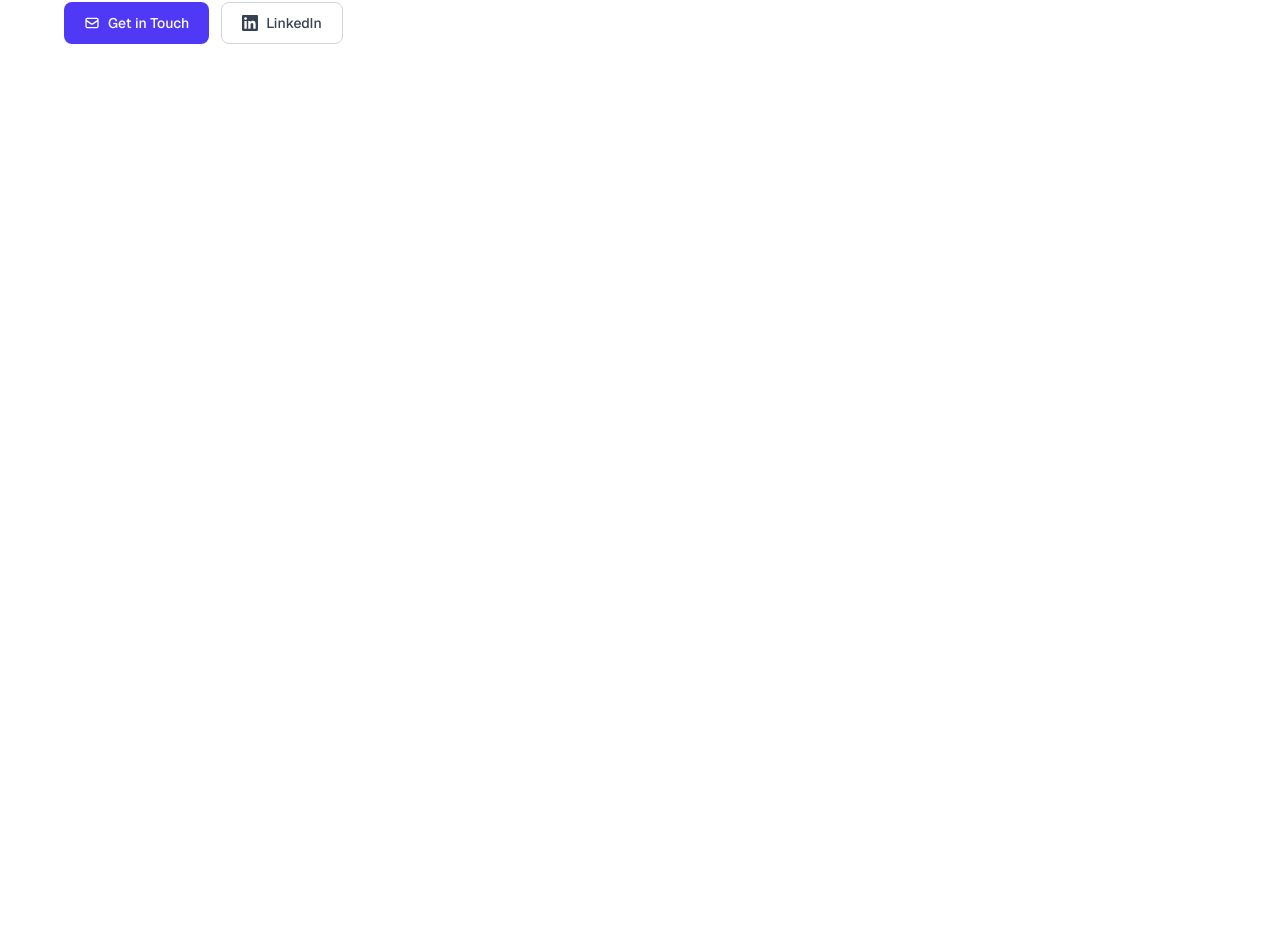
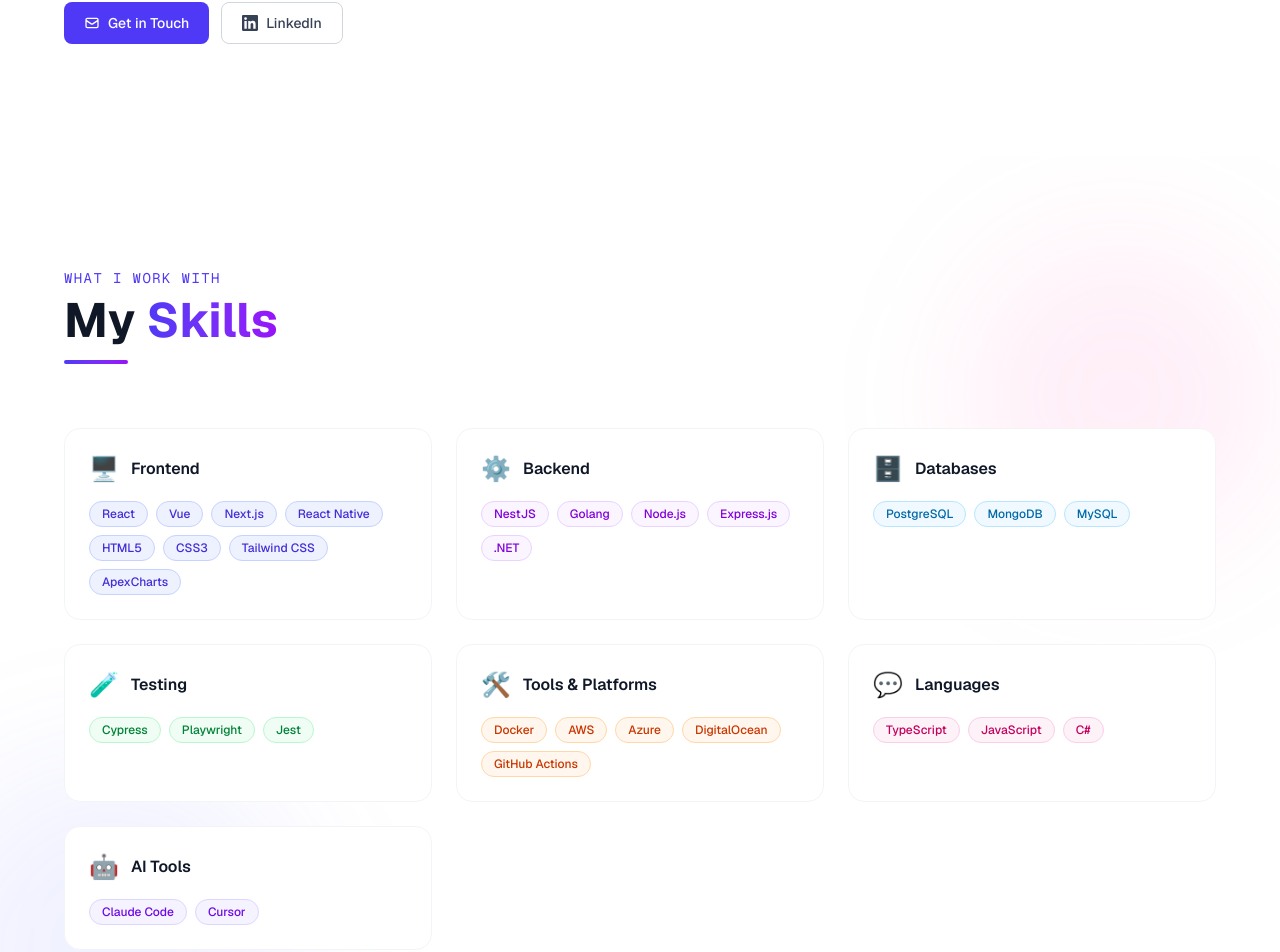
Before and after one commit to georgeaguilar/my-portfolio, a Next.js app: page / in a window 1280 px wide. Shown: the part 1443-2395 px from the top of the page. Before the commit the page ends 1599 px from the top, so only its background shows below. Built offline with nearby package versions, Linux system fonts and the light colour scheme.

Commit message:
feat: add Skills section with categorized tech badges

```diff
--- a/src/app/page.tsx
+++ b/src/app/page.tsx
@@ -1,6 +1,7 @@
 import Navbar from "@/components/Navbar";
 import Hero from "@/components/Hero";
 import About from "@/components/About";
+import Skills from "@/components/Skills";
 
 export default function Home() {
   return (
@@ -9,6 +10,7 @@
       <main>
         <Hero />
         <About />
+        <Skills />
       </main>
     </>
   );
--- /dev/null
+++ b/src/components/Skills.tsx
@@ -0,0 +1,117 @@
+const skillCategories = [
+  {
+    title: "Frontend",
+    icon: "🖥️",
+    color: "indigo",
+    skills: ["React", "Vue", "Next.js", "React Native", "HTML5", "CSS3", "Tailwind CSS", "ApexCharts"],
+  },
+  {
+    title: "Backend",
+    icon: "⚙️",
+    color: "purple",
+    skills: ["NestJS", "Golang", "Node.js", "Express.js", ".NET"],
+  },
+  {
+    title: "Databases",
+    icon: "🗄️",
+    color: "sky",
+    skills: ["PostgreSQL", "MongoDB", "MySQL"],
+  },
+  {
+    title: "Testing",
+    icon: "🧪",
+    color: "green",
+    skills: ["Cypress", "Playwright", "Jest"],
+  },
+  {
+    title: "Tools & Platforms",
+    icon: "🛠️",
+    color: "orange",
+    skills: ["Docker", "AWS", "Azure", "DigitalOcean", "GitHub Actions"],
+  },
+  {
+    title: "Languages",
+    icon: "💬",
+    color: "pink",
+    skills: ["TypeScript", "JavaScript", "C#"],
+  },
+  {
+    title: "AI Tools",
+    icon: "🤖",
+    color: "violet",
+    skills: ["Claude Code", "Cursor"],
+  },
+];
+
+const colorMap: Record<string, string> = {
+  indigo: "bg-indigo-50 dark:bg-indigo-950/40 text-indigo-700 dark:text-indigo-300 border-indigo-200 dark:border-indigo-800",
+  purple: "bg-purple-50 dark:bg-purple-950/40 text-purple-700 dark:text-purple-300 border-purple-200 dark:border-purple-800",
+  sky:    "bg-sky-50 dark:bg-sky-950/40 text-sky-700 dark:text-sky-300 border-sky-200 dark:border-sky-800",
+  green:  "bg-green-50 dark:bg-green-950/40 text-green-700 dark:text-green-300 border-green-200 dark:border-green-800",
+  orange: "bg-orange-50 dark:bg-orange-950/40 text-orange-700 dark:text-orange-300 border-orange-200 dark:border-orange-800",
+  pink:   "bg-pink-50 dark:bg-pink-950/40 text-pink-700 dark:text-pink-300 border-pink-200 dark:border-pink-800",
+  violet: "bg-violet-50 dark:bg-violet-950/40 text-violet-700 dark:text-violet-300 border-violet-200 dark:border-violet-800",
+};
+
+const cardBorderMap: Record<string, string> = {
+  indigo: "hover:border-indigo-300 dark:hover:border-indigo-700",
+  purple: "hover:border-purple-300 dark:hover:border-purple-700",
+  sky:    "hover:border-sky-300 dark:hover:border-sky-700",
+  green:  "hover:border-green-300 dark:hover:border-green-700",
+  orange: "hover:border-orange-300 dark:hover:border-orange-700",
+  pink:   "hover:border-pink-300 dark:hover:border-pink-700",
+  violet: "hover:border-violet-300 dark:hover:border-violet-700",
+};
+
+export default function Skills() {
+  return (
+    <section id="skills" className="relative py-28 px-6 overflow-hidden">
+      {/* Background blobs */}
+      <div className="absolute -bottom-20 -left-20 w-96 h-96 rounded-full bg-indigo-400/10 dark:bg-indigo-600/10 blur-3xl pointer-events-none" />
+      <div className="absolute top-20 right-0 w-80 h-80 rounded-full bg-pink-400/10 dark:bg-pink-600/10 blur-3xl pointer-events-none" />
+
+      <div className="max-w-6xl mx-auto">
+        {/* Section title */}
+        <div className="mb-16 animate-fade-in-up">
+          <p className="text-sm font-mono text-indigo-600 dark:text-indigo-400 tracking-widest uppercase mb-2">
+            What I work with
+          </p>
+          <h2 className="text-4xl sm:text-5xl font-bold text-gray-900 dark:text-white">
+            My{" "}
+            <span className="bg-linear-to-r from-indigo-600 to-purple-600 dark:from-indigo-400 dark:to-purple-400 bg-clip-text text-transparent">
+              Skills
+            </span>
+          </h2>
+          <div className="mt-4 h-1 w-16 rounded-full bg-linear-to-r from-indigo-600 to-purple-600" />
+        </div>
+
+        <div className="grid grid-cols-1 sm:grid-cols-2 lg:grid-cols-3 gap-6">
+          {skillCategories.map((category, i) => (
+            <div
+              key={category.title}
+              className={`animate-fade-in-up group relative p-6 rounded-2xl bg-white dark:bg-gray-900 border border-gray-100 dark:border-gray-800 ${cardBorderMap[category.color]} transition-all hover:-translate-y-1 hover:shadow-xl hover:shadow-black/5 dark:hover:shadow-black/20`}
+              style={{ animationDelay: `${0.1 + i * 0.1}s` }}
+            >
+              <div className="flex items-center gap-3 mb-4">
+                <span className="text-2xl">{category.icon}</span>
+                <h3 className="text-base font-semibold text-gray-900 dark:text-white">
+                  {category.title}
+                </h3>
+              </div>
+              <div className="flex flex-wrap gap-2">
+                {category.skills.map((skill) => (
+                  <span
+                    key={skill}
+                    className={`px-3 py-1 text-xs font-medium rounded-full border ${colorMap[category.color]}`}
+                  >
+                    {skill}
+                  </span>
+                ))}
+              </div>
+            </div>
+          ))}
+        </div>
+      </div>
+    </section>
+  );
+}
```
